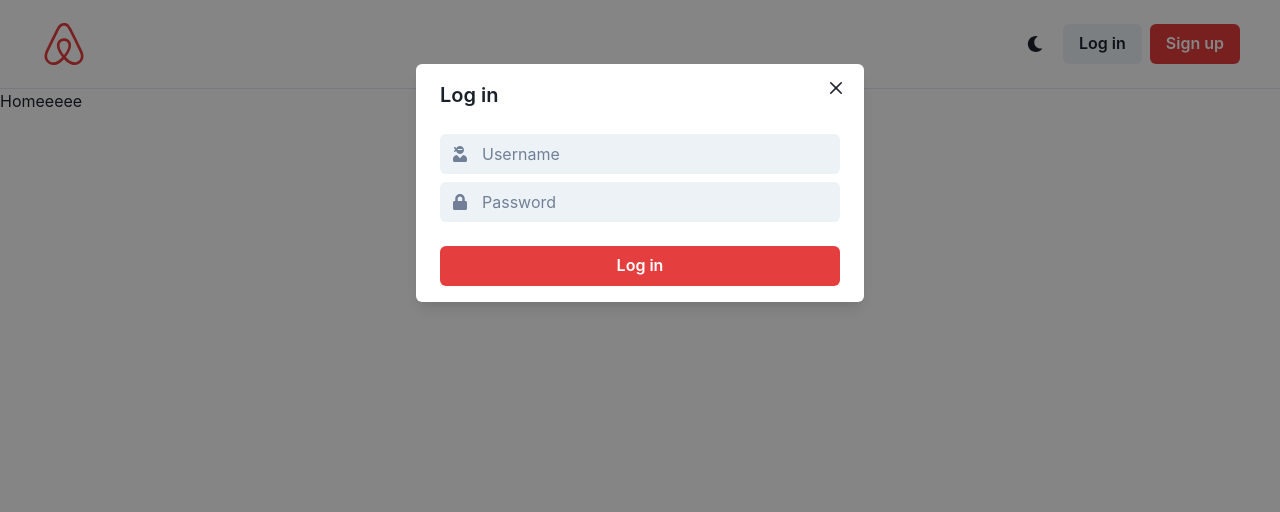
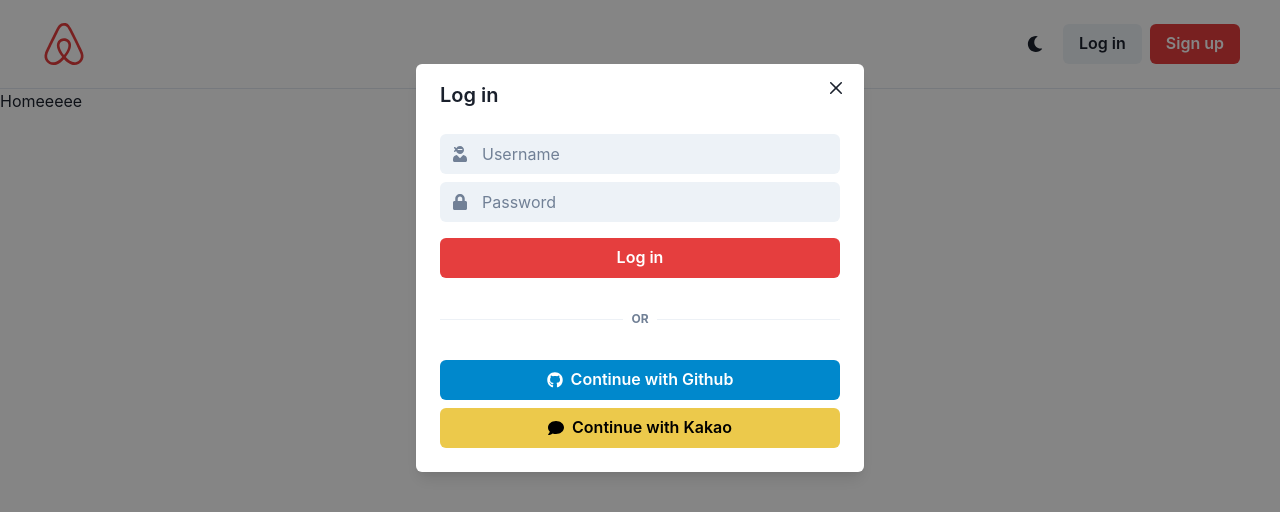
Before and after one commit to seheonnn/airbnb-FE, a React (Create React App) app: page / in a window 1280 px wide. Both pictures are taken after a click on the button "Log in". Shown: the top 512 px of the page. Built offline with nearby package versions, Linux system fonts and the light colour scheme.

Commit message:
feat: login modal

```diff
--- /dev/null
+++ b/src/components/Header.tsx
@@ -0,0 +1,24 @@
+import { Box, Button, HStack, IconButton, useDisclosure } from "@chakra-ui/react";
+import { FaAirbnb, FaMoon } from "react-icons/fa";
+import LoginModal from "./LoginModal";
+
+export default function Header() {
+    const{ isOpen, onClose, onOpen} = useDisclosure(); // isOpen을 true or false로 바꾸는 함수
+    return (
+        <HStack justifyContent={"space-between"} py={5} px={10} borderBottomWidth={1}>
+            <Box color={"red.500"}> {/*Airbnb logo는 chakra ui가 아니기 때문에 Box로 감싸서 변경. 아니면 색깔 코드로 변경해야 함*/}
+                <FaAirbnb size={"48"} />
+            </Box>
+            {/* 로고와 log in 버튼 사이 간격 */}
+            <HStack spacing={2}>
+                <IconButton variant={"ghost"} aria-label="Toggle dark mode" icon={<FaMoon/>}/>
+                <Button onClick={onOpen}>Log in</Button>
+                <Button colorScheme={"red"}>Sign up</Button>
+            </HStack>
+
+            {/* Modal */}
+            <LoginModal isOpen={isOpen} onClose={onClose} />
+
+        </HStack>
+    );
+}
--- /dev/null
+++ b/src/components/LoginModal.tsx
@@ -0,0 +1,49 @@
+import { Box, Button, Input, InputGroup, InputLeftElement, Modal, ModalBody, ModalCloseButton, ModalContent, ModalHeader, ModalOverlay, VStack } from "@chakra-ui/react";
+import { FaUserNinja, FaLock } from "react-icons/fa"
+import SocialLogin from "./SocialLogin";
+
+interface LoginModalProps{
+    isOpen:boolean;
+    onClose:() => void;
+}
+
+export default function( { isOpen, onClose } :  LoginModalProps) {
+    return (
+        <Modal motionPreset="slideInBottom" onClose={onClose} isOpen={isOpen}>
+                <ModalOverlay />
+                <ModalContent>
+                    <ModalHeader>Log in</ModalHeader>
+                    <ModalCloseButton />
+
+                    <ModalBody>
+                        <VStack>
+
+                            <InputGroup>
+                            <InputLeftElement children={
+                                <Box color={"gray.500"}>
+                                    <FaUserNinja />
+                                </Box>
+                            } />
+                            <Input variant={"filled"} placeholder="Username" />
+                            </InputGroup>
+
+                            <InputGroup>
+                            <InputLeftElement children={
+                                <Box color={"gray.500"}>
+                                    <FaLock />
+                                </Box>
+                            } />
+                            <Input variant={"filled"} placeholder="Password" />
+                            </InputGroup>
+
+                        </VStack>
+                        <Button mt={4} colorScheme={"red"} w="100%"> Log in </Button>
+                        {/* Social Login 부분 파일 분리 */}
+                        <SocialLogin />
+
+                    </ModalBody>
+                    {/* <ModalFooter><Button colorScheme={"red"} onClick={onClose}>Close</Button></ModalFooter> 우측 하단에 close 버튼 생김 */}
+                </ModalContent>
+            </Modal>
+    );
+}
--- a/src/components/Root.tsx
+++ b/src/components/Root.tsx
@@ -1,61 +1,12 @@
-import { Box, Button, HStack, IconButton, Input, InputGroup, InputLeftElement, Modal, ModalBody, ModalCloseButton, ModalContent, ModalFooter, ModalHeader, ModalOverlay, useDisclosure, VStack } from "@chakra-ui/react";
+import { Box } from "@chakra-ui/react";
 import { Outlet } from "react-router-dom";
-import { FaAirbnb, FaMoon, FaUserNinja, FaLock } from "react-icons/fa"
+import Header from "./Header";
 
 export default function Root(){
-    const{ isOpen, onClose, onOpen} = useDisclosure(); // isOpen을 true or false로 바꾸는 함수
 
     return (
     <Box>
-        <HStack justifyContent={"space-between"} py={5} px={10} borderBottomWidth={1}>
-            <Box color={"red.500"}>
-                <FaAirbnb size={"48"} />                  {/*Airbnb logo는 chakra ui가 아니기 때문에 Box로 감싸서 변경. 아니면 색깔 코드로 변경해야 함*/}
-            </Box>
-            {/* 로고와 log in 버튼 사이 간격 */}
-            <HStack spacing={2}>
-                <IconButton variant={"ghost"} aria-label="Toggle dark mode" icon={<FaMoon/>}/>
-                <Button onClick={onOpen}>Log in</Button>
-                <Button colorScheme={"red"}>Sign up</Button>
-            </HStack>
-
-            {/* Modal */}
-            <Modal motionPreset="slideInBottom" onClose={onClose} isOpen={isOpen}>
-                <ModalOverlay />
-                <ModalContent>
-                    <ModalHeader>Log in</ModalHeader>
-                    <ModalCloseButton />
-
-                    <ModalBody>
-                        <VStack>
-
-                            <InputGroup>
-                            <InputLeftElement children={
-                                <Box color={"gray.500"}>
-                                    <FaUserNinja />
-                                </Box>
-                            } />
-                            <Input variant={"filled"} placeholder="Username" />
-                            </InputGroup>
-
-                            <InputGroup>
-                            <InputLeftElement children={
-                                <Box color={"gray.500"}>
-                                    <FaLock />
-                                </Box>
-                            } />
-                            <Input variant={"filled"} placeholder="Password" />
-                            </InputGroup>
-
-                        </VStack>
-                    </ModalBody>
-                    <ModalFooter>
-                        <Button colorScheme={"red"} w="100%"> Log in </Button>
-                    </ModalFooter>
-                    {/* <ModalFooter><Button colorScheme={"red"} onClick={onClose}>Close</Button></ModalFooter> 우측 하단에 close 버튼 생김 */}
-                </ModalContent>
-            </Modal>
-
-        </HStack>
+        <Header />
         <Outlet />
     </Box>
     );
--- /dev/null
+++ b/src/components/SocialLogin.tsx
@@ -0,0 +1,19 @@
+import { Box, Button, Divider, HStack, VStack, Text } from "@chakra-ui/react";
+import { FaComment, FaGithub } from "react-icons/fa";
+
+export default function SocialLogin() {
+    return (
+        <Box mb={4}>
+            <HStack my={8}>
+                <Divider />
+                <Text textTransform={"uppercase"} color="gray.500" fontSize="xs" as="b" >Or</Text>
+                <Divider />
+            </HStack>
+
+            <VStack>
+                <Button w="100%" leftIcon={<FaGithub />} colorScheme={"telegram"} >Continue with Github</Button>
+                <Button w="100%" leftIcon={<FaComment />} colorScheme={"yellow"} >Continue with Kakao</Button>
+            </VStack>
+        </Box>
+    );
+}
```
